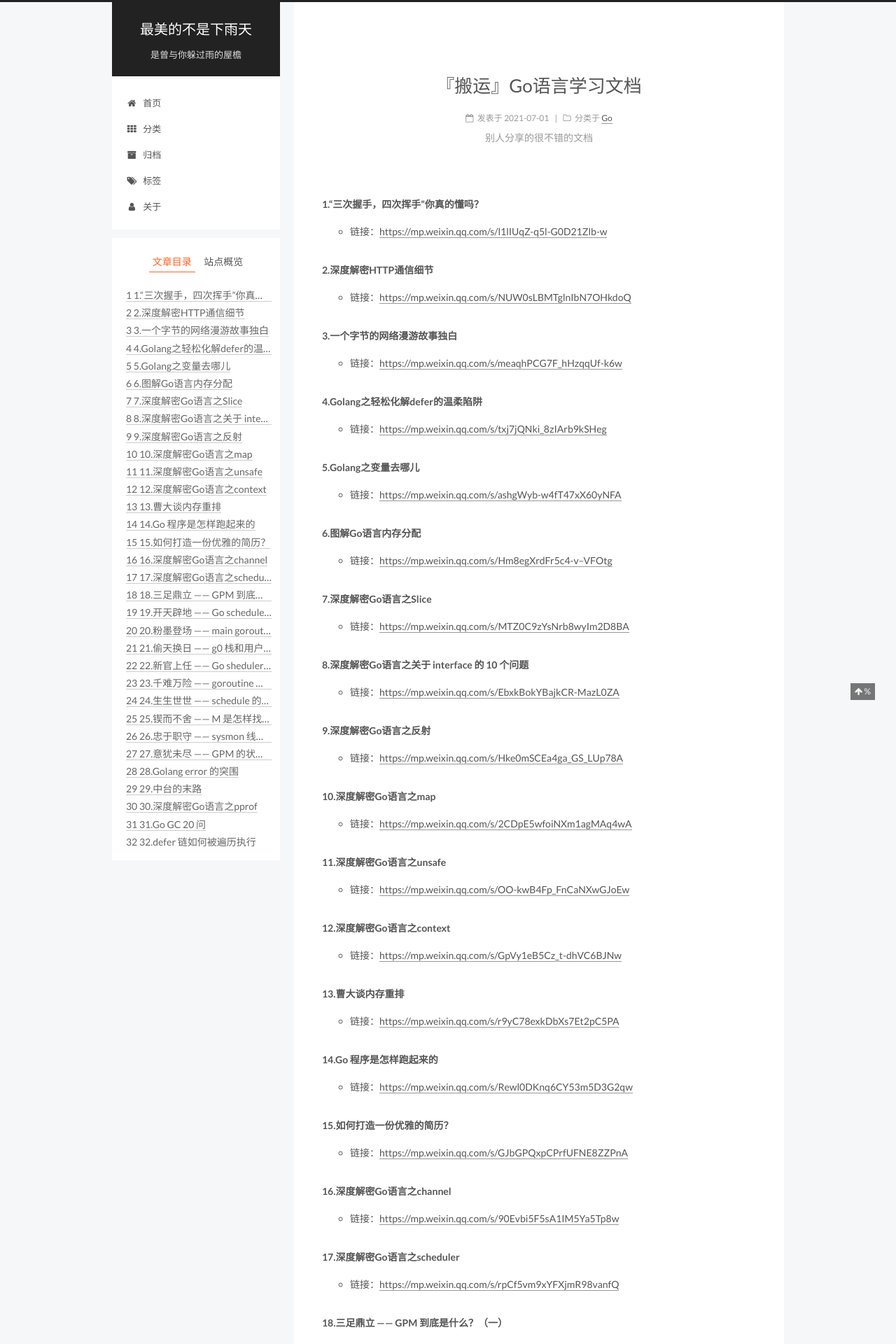
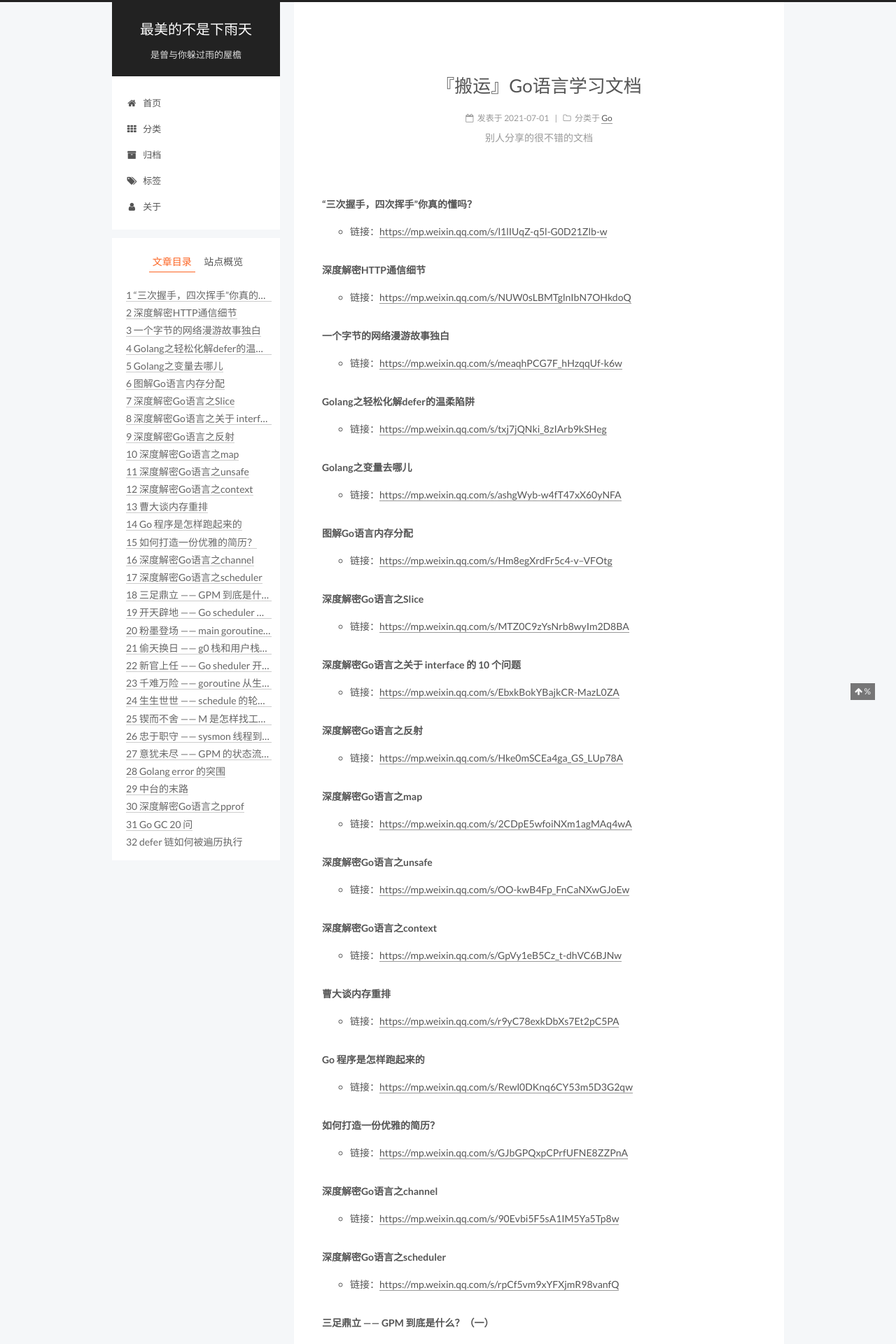
Before and after one commit to 1269146988/1269146988.github.io, a Jekyll site: the page built from docs/_posts/2021-07-01-learn-go.md, in a window 1280 px wide. Shown: the top 1920 px of the page at 70% size. Built offline with Jekyll 4.4.1, drawn with Linux system fonts in a browser that asks for light colours; comment, search, counter and statistics services are not loaded; some of the changed text lies outside the part shown.

Commit message:
添加文章

```diff
--- a/docs/_posts/2021-07-01-learn-go.md
+++ b/docs/_posts/2021-07-01-learn-go.md
@@ -8,201 +8,197 @@ categories:
 ---
 
 
-##### 1.“三次握手，四次挥手”你真的懂吗？
+##### “三次握手，四次挥手”你真的懂吗？
 
 - 链接：[https://mp.weixin.qq.com/s/l1lIUqZ-q5l-G0D21Zlb-w](`https://mp.weixin.qq.com/s/l1lIUqZ-q5l-G0D21Zlb-w`)
 
-##### 2.深度解密HTTP通信细节
+##### 深度解密HTTP通信细节
 
 - 链接：[https://mp.weixin.qq.com/s/NUW0sLBMTglnIbN7OHkdoQ](https://mp.weixin.qq.com/s/NUW0sLBMTglnIbN7OHkdoQ)
 
-##### 3.一个字节的网络漫游故事独白
+##### 一个字节的网络漫游故事独白
 
 - 链接：[https://mp.weixin.qq.com/s/meaqhPCG7F_hHzqqUf-k6w](https://mp.weixin.qq.com/s/meaqhPCG7F_hHzqqUf-k6w)
 
-##### 4.Golang之轻松化解defer的温柔陷阱
+##### Golang之轻松化解defer的温柔陷阱
 
 - 链接：[https://mp.weixin.qq.com/s/txj7jQNki_8zIArb9kSHeg](https://mp.weixin.qq.com/s/txj7jQNki_8zIArb9kSHeg)
 
-##### 5.Golang之变量去哪儿
+##### Golang之变量去哪儿
 
 - 链接：[https://mp.weixin.qq.com/s/ashgWyb-w4fT47xX60yNFA](https://mp.weixin.qq.com/s/ashgWyb-w4fT47xX60yNFA)
 
-##### 6.图解Go语言内存分配
+##### 图解Go语言内存分配
 - 链接：[https://mp.weixin.qq.com/s/Hm8egXrdFr5c4-v--VFOtg](https://mp.weixin.qq.com/s/Hm8egXrdFr5c4-v--VFOtg)
 
-##### 7.深度解密Go语言之Slice
+##### 深度解密Go语言之Slice
 - 链接：[https://mp.weixin.qq.com/s/MTZ0C9zYsNrb8wyIm2D8BA](https://mp.weixin.qq.com/s/MTZ0C9zYsNrb8wyIm2D8BA)
 
-##### 8.深度解密Go语言之关于 interface 的 10 个问题
+##### 深度解密Go语言之关于 interface 的 10 个问题
 - 链接：[https://mp.weixin.qq.com/s/EbxkBokYBajkCR-MazL0ZA](https://mp.weixin.qq.com/s/EbxkBokYBajkCR-MazL0ZA)
 
-##### 9.深度解密Go语言之反射
+##### 深度解密Go语言之反射
 - 链接：[https://mp.weixin.qq.com/s/Hke0mSCEa4ga_GS_LUp78A](https://mp.weixin.qq.com/s/Hke0mSCEa4ga_GS_LUp78A)
 
-##### 10.深度解密Go语言之map
+##### 深度解密Go语言之map
 - 链接：[https://mp.weixin.qq.com/s/2CDpE5wfoiNXm1agMAq4wA](https://mp.weixin.qq.com/s/2CDpE5wfoiNXm1agMAq4wA)
 
-##### 11.深度解密Go语言之unsafe
+##### 深度解密Go语言之unsafe
 - 链接：[https://mp.weixin.qq.com/s/OO-kwB4Fp_FnCaNXwGJoEw](https://mp.weixin.qq.com/s/OO-kwB4Fp_FnCaNXwGJoEw)
 
-##### 12.深度解密Go语言之context
+##### 深度解密Go语言之context
 - 链接：[https://mp.weixin.qq.com/s/GpVy1eB5Cz_t-dhVC6BJNw](https://mp.weixin.qq.com/s/GpVy1eB5Cz_t-dhVC6BJNw)
 
-##### 13.曹大谈内存重排
+##### 曹大谈内存重排
 - 链接：[https://mp.weixin.qq.com/s/r9yC78exkDbXs7Et2pC5PA](https://mp.weixin.qq.com/s/r9yC78exkDbXs7Et2pC5PA)
 
-##### 14.Go 程序是怎样跑起来的
+##### Go 程序是怎样跑起来的
 - 链接：[https://mp.weixin.qq.com/s/Rewl0DKnq6CY53m5D3G2qw](https://mp.weixin.qq.com/s/Rewl0DKnq6CY53m5D3G2qw)
 
-##### 15.如何打造一份优雅的简历？
+##### 如何打造一份优雅的简历？
 - 链接：[https://mp.weixin.qq.com/s/GJbGPQxpCPrfUFNE8ZZPnA](https://mp.weixin.qq.com/s/GJbGPQxpCPrfUFNE8ZZPnA)
 
-##### 16.深度解密Go语言之channel
+##### 深度解密Go语言之channel
 - 链接：[https://mp.weixin.qq.com/s/90Evbi5F5sA1IM5Ya5Tp8w](https://mp.weixin.qq.com/s/90Evbi5F5sA1IM5Ya5Tp8w)
 
-##### 17.深度解密Go语言之scheduler
+##### 深度解密Go语言之scheduler
 - 链接：[https://mp.weixin.qq.com/s/rpCf5vm9xYFXjmR98vanfQ](https://mp.weixin.qq.com/s/rpCf5vm9xYFXjmR98vanfQ)
 
-##### 18.三足鼎立 —— GPM 到底是什么？（一）
+##### 三足鼎立 —— GPM 到底是什么？（一）
 - 链接：[https://mp.weixin.qq.com/s/JOjUWp15JbEu54VJHY8i_A](https://mp.weixin.qq.com/s/JOjUWp15JbEu54VJHY8i_A)
 
-##### 19.开天辟地 —— Go scheduler 初始化（二）
+##### 开天辟地 —— Go scheduler 初始化（二）
 - 链接：[https://mp.weixin.qq.com/s/3xXU_O8-ZiA1Tk1nCnkODA](https://mp.weixin.qq.com/s/3xXU_O8-ZiA1Tk1nCnkODA)
 
-##### 20.粉墨登场 —— main goroutine 的诞生（三）
+##### 粉墨登场 —— main goroutine 的诞生（三）
 - 链接：[https://mp.weixin.qq.com/s/ipeLbEnKJ9BkOVtJv6ft0w](https://mp.weixin.qq.com/s/ipeLbEnKJ9BkOVtJv6ft0w)
 
-##### 21.偷天换日 —— g0 栈和用户栈如何完成切换？（四）
+##### 偷天换日 —— g0 栈和用户栈如何完成切换？（四）
 - 链接：[https://mp.weixin.qq.com/s/sGR_VF13Czd9VuvHb-96iA](https://mp.weixin.qq.com/s/sGR_VF13Czd9VuvHb-96iA)
 
-##### 22.新官上任 —— Go sheduler 开始调度循环（五）
+##### 新官上任 —— Go sheduler 开始调度循环（五）
 - 链接：[https://mp.weixin.qq.com/s/pRCWOKlI48soY0deOWoSEw](https://mp.weixin.qq.com/s/pRCWOKlI48soY0deOWoSEw)
 
-##### 23.千难万险 —— goroutine 从生到死（六）
+##### 千难万险 —— goroutine 从生到死（六）
 - 链接：[https://mp.weixin.qq.com/s/kwKqrT4BoeheM9MvSh-rLw](https://mp.weixin.qq.com/s/kwKqrT4BoeheM9MvSh-rLw)
 
-##### 24.生生世世 —— schedule 的轮回（七）
+##### 生生世世 —— schedule 的轮回（七）
 - 链接：[https://mp.weixin.qq.com/s/QFmh0wq50H9-4ZrtEknpCQ](https://mp.weixin.qq.com/s/QFmh0wq50H9-4ZrtEknpCQ)
 
-##### 25.锲而不舍 —— M 是怎样找工作的？（八）
+##### 锲而不舍 —— M 是怎样找工作的？（八）
 - 链接：[https://mp.weixin.qq.com/s/6sNtrdlKtwfJIvBA8UPnKg](https://mp.weixin.qq.com/s/6sNtrdlKtwfJIvBA8UPnKg)
 
-##### 26.忠于职守 —— sysmon 线程到底做了什么？（九）
+##### 忠于职守 —— sysmon 线程到底做了什么？（九）
 - 链接：[https://mp.weixin.qq.com/s/msJaDVyC-9ZbOef_wNac3A](https://mp.weixin.qq.com/s/msJaDVyC-9ZbOef_wNac3A)
 
-##### 27.意犹未尽 —— GPM 的状态流转（十）
+##### 意犹未尽 —— GPM 的状态流转（十）
 - 链接：[https://mp.weixin.qq.com/s/Npbxth4AJxwO2g4bBx9lnA](https://mp.weixin.qq.com/s/Npbxth4AJxwO2g4bBx9lnA)
 
-##### 28.Golang error 的突围
+##### Golang error 的突围
 - 链接：[https://mp.weixin.qq.com/s/cE_q1LWapFFGYlphZJP-Cw](https://mp.weixin.qq.com/s/cE_q1LWapFFGYlphZJP-Cw)
 
-##### 29.中台的末路
+##### 中台的末路
 - 链接：[https://mp.weixin.qq.com/s/OSTMAMal_XLV0feMERamBA](https://mp.weixin.qq.com/s/OSTMAMal_XLV0feMERamBA)
 
-##### 30.深度解密Go语言之pprof
+##### 深度解密Go语言之pprof
 - 链接：[https://mp.weixin.qq.com/s/QiqoZeew3348OzU0tJ8XxA](https://mp.weixin.qq.com/s/QiqoZeew3348OzU0tJ8XxA)
 
-##### 31.Go GC 20 问
+##### Go GC 20 问
 - 链接：[https://mp.weixin.qq.com/s/o2oMMh0PF5ZSoYD0XOBY2Q](https://mp.weixin.qq.com/s/o2oMMh0PF5ZSoYD0XOBY2Q)
 
-##### 32.defer 链如何被遍历执行
+##### defer 链如何被遍历执行
 - 链接：[https://mp.weixin.qq.com/s/rgMT3fHMM4n9wSxCupDZyg](https://mp.weixin.qq.com/s/rgMT3fHMM4n9wSxCupDZyg)
 
-##### 31.defer 的前世今生
+##### defer 的前世今生
 - 链接：[https://mp.weixin.qq.com/s/jYVbA3kIp85J06BB1vT_iA](https://mp.weixin.qq.com/s/jYVbA3kIp85J06BB1vT_iA)
 
-##### 32.聊聊 g0
+##### 聊聊 g0
 - 链接：[https://mp.weixin.qq.com/s/Ie8niOb_0C9z2kACNvWCtg](https://mp.weixin.qq.com/s/Ie8niOb_0C9z2kACNvWCtg)
 
-##### 33.深度解密Go语言之sync.pool
+##### 深度解密Go语言之sync.pool
 - 链接：[https://mp.weixin.qq.com/s/O8EY0M4_Rt_0BLCcM8OwFw](https://mp.weixin.qq.com/s/O8EY0M4_Rt_0BLCcM8OwFw)
 
-##### 34.Go 协作与抢占
+##### Go 协作与抢占
 - 链接：[https://mp.weixin.qq.com/s/nib0OD-LvNG57JAs4vB9RA](https://mp.weixin.qq.com/s/nib0OD-LvNG57JAs4vB9RA)
 
-##### 35.Go Modules 的智障版本选择
+##### Go Modules 的智障版本选择
 - 链接：[https://mp.weixin.qq.com/s/ENKV234bolS8UWd73JtRnQ](https://mp.weixin.qq.com/s/ENKV234bolS8UWd73JtRnQ)
 
-##### 36.“���”引发的线上事故
+##### “���”引发的线上事故
 - 链接：[https://mp.weixin.qq.com/s/xe8KXD39YlJdDG4cLT0veA](https://mp.weixin.qq.com/s/xe8KXD39YlJdDG4cLT0veA)
 
 
-##### 37.惊！空 struct 地址竟然不相等
+##### 惊！空 struct 地址竟然不相等
 - 链接：[https://mp.weixin.qq.com/s/PFAQOa1rYAl4YcSmGmEnQQ](https://mp.weixin.qq.com/s/PFAQOa1rYAl4YcSmGmEnQQ)
 
 
-##### 38.深度解密Go语言之sync.map
+##### 深度解密Go语言之sync.map
 - 链接：[https://mp.weixin.qq.com/s/mXOU8TElP8bbqaybRKN8eA](https://mp.weixin.qq.com/s/mXOU8TElP8bbqaybRKN8eA)
 
 
-##### 39.fasthttp 快在哪里
+##### fasthttp 快在哪里
 - 链接：[https://mp.weixin.qq.com/s/7gaSxmA1aqfxfbGpMeZK-A](https://mp.weixin.qq.com/s/7gaSxmA1aqfxfbGpMeZK-A)
 
-##### 40.深度阅读之《Concurrency in Go》(内含饶大微信和内推)
+##### 深度阅读之《Concurrency in Go》(内含饶大微信和内推)
 - 链接：[https://mp.weixin.qq.com/s/A5GXxb9J6IT-jA3eQOzyCw](https://mp.weixin.qq.com/s/A5GXxb9J6IT-jA3eQOzyCw)
 
 
-##### 41.在 Go 语言中 Patch 非导出函数
+##### 在 Go 语言中 Patch 非导出函数
 - 链接：[https://mp.weixin.qq.com/s/1tmexuy59NS8FGYU0LRRqQ](https://mp.weixin.qq.com/s/1tmexuy59NS8FGYU0LRRqQ)
 
-##### 42.极端情况下收缩 Go 进程的线程数
+##### 极端情况下收缩 Go 进程的线程数
 - 链接：[https://mp.weixin.qq.com/s/fr-5v-jU4rCGqMCYSpDjfg](https://mp.weixin.qq.com/s/fr-5v-jU4rCGqMCYSpDjfg)
 
 
-##### 43.无人值守的自动 dump（一）
+##### 无人值守的自动 dump（一）
 - 链接：[https://mp.weixin.qq.com/s/2nbyWSZMT1HzvYAoaeWK_A](https://mp.weixin.qq.com/s/2nbyWSZMT1HzvYAoaeWK_A)
 
 
-##### 44.无人值守的自动 dump（二）
+##### 无人值守的自动 dump（二）
 - 链接：[https://mp.weixin.qq.com/s/wKpTiyc1VkZQy0-J8x519g](https://mp.weixin.qq.com/s/wKpTiyc1VkZQy0-J8x519g)
 
 
-##### 45.Go 语言应用之 template
+##### Go 语言应用之 template
 - 链接：[https://mp.weixin.qq.com/s/9FFp0-cj4raPhdUUpSy4Og](https://mp.weixin.qq.com/s/9FFp0-cj4raPhdUUpSy4Og)
 
 
-##### 46.初级程序员常犯错误一览
+##### 初级程序员常犯错误一览
 - 链接：[https://mp.weixin.qq.com/s/MRZZOX7cZPIJPelcuihXUw](https://mp.weixin.qq.com/s/MRZZOX7cZPIJPelcuihXUw)
 
 
-##### 47.Go pprof 快速分析 CPU 高负载问题
+##### Go pprof 快速分析 CPU 高负载问题
 - 链接：[https://mp.weixin.qq.com/s/db--Gd4mUf2bs1hGwo5M_A](https://mp.weixin.qq.com/s/db--Gd4mUf2bs1hGwo5M_A)
 
 
-##### 48.Go http client 连接池不复用的问题
+##### Go http client 连接池不复用的问题
 - 链接：[https://mp.weixin.qq.com/s/OtkBEOxAWkwEu01PYbWY2w](https://mp.weixin.qq.com/s/OtkBEOxAWkwEu01PYbWY2w)
 
 
-##### 49.我的博客变迁史
+##### 我的博客变迁史
 - 链接：[https://mp.weixin.qq.com/s/cZl5wzv8CP9V5zlVlugxAA](https://mp.weixin.qq.com/s/cZl5wzv8CP9V5zlVlugxAA)
 
-##### 50.那些年曹大写过的博客
+##### 那些年曹大写过的博客
 - 链接：[https://mp.weixin.qq.com/s/g5AZxFOS9kwnAPmb3e3OUQ](https://mp.weixin.qq.com/s/g5AZxFOS9kwnAPmb3e3OUQ)
 
-
-
-##### 51.高并发服务遇 redis 瓶颈引发的事故
+##### 高并发服务遇 redis 瓶颈引发的事故
 - 链接：[https://mp.weixin.qq.com/s/MtdU1xhOI5XkuSDrIYFRMA](https://mp.weixin.qq.com/s/MtdU1xhOI5XkuSDrIYFRMA)
 
 
-##### 52.写一个 panic blame 机器人
+##### 写一个 panic blame 机器人
 - 链接：[https://mp.weixin.qq.com/s/y9pVNtC6w8Fn0Xqq6EonCw](https://mp.weixin.qq.com/s/y9pVNtC6w8Fn0Xqq6EonCw)
 
-
-
-##### 53.[译]提案：在Go语言中增加对持久化内存的支持
+##### [译]提案：在Go语言中增加对持久化内存的支持
 
 - 链接：[https://mp.weixin.qq.com/s/iXIf87-jjNrczai_bJXeGQ](https://mp.weixin.qq.com/s/iXIf87-jjNrczai_bJXeGQ)
 
 
-##### 54.事故现场之依赖了不该依赖的 host ip
+##### 事故现场之依赖了不该依赖的 host ip
 - 链接：[https://mp.weixin.qq.com/s/8p_17yym6KJlWGRg1nThHA](https://mp.weixin.qq.com/s/8p_17yym6KJlWGRg1nThHA)
 
 
-##### 55.Go channel 的妙用
+##### Go channel 的妙用
 - 链接：[https://mp.weixin.qq.com/s/jAUfqu-5nbs8hcua_F7ueQ](https://mp.weixin.qq.com/s/jAUfqu-5nbs8hcua_F7ueQ)
 
 
-##### 56.一个 bad file descriptor 的问题
+##### 一个 bad file descriptor 的问题
 - 链接：[https://mp.weixin.qq.com/s/uKaLEJKkfy2sIZ9o9Ozt_A](https://mp.weixin.qq.com/s/uKaLEJKkfy2sIZ9o9Ozt_A)
```
